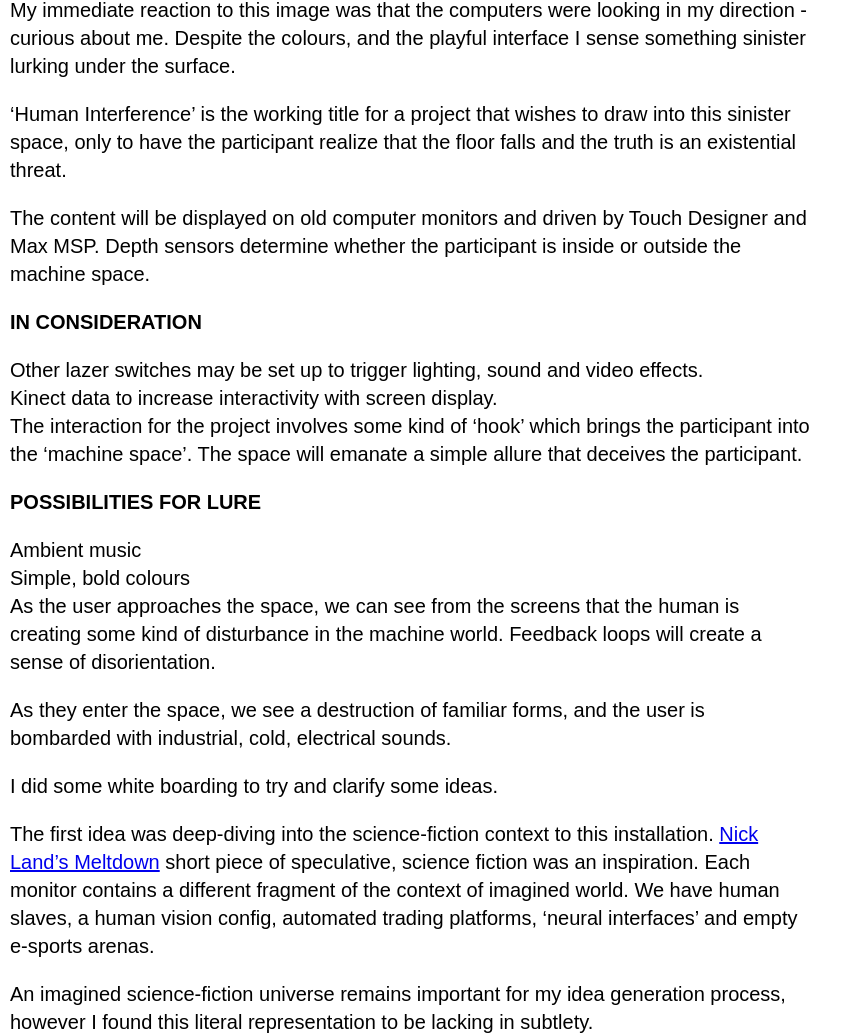
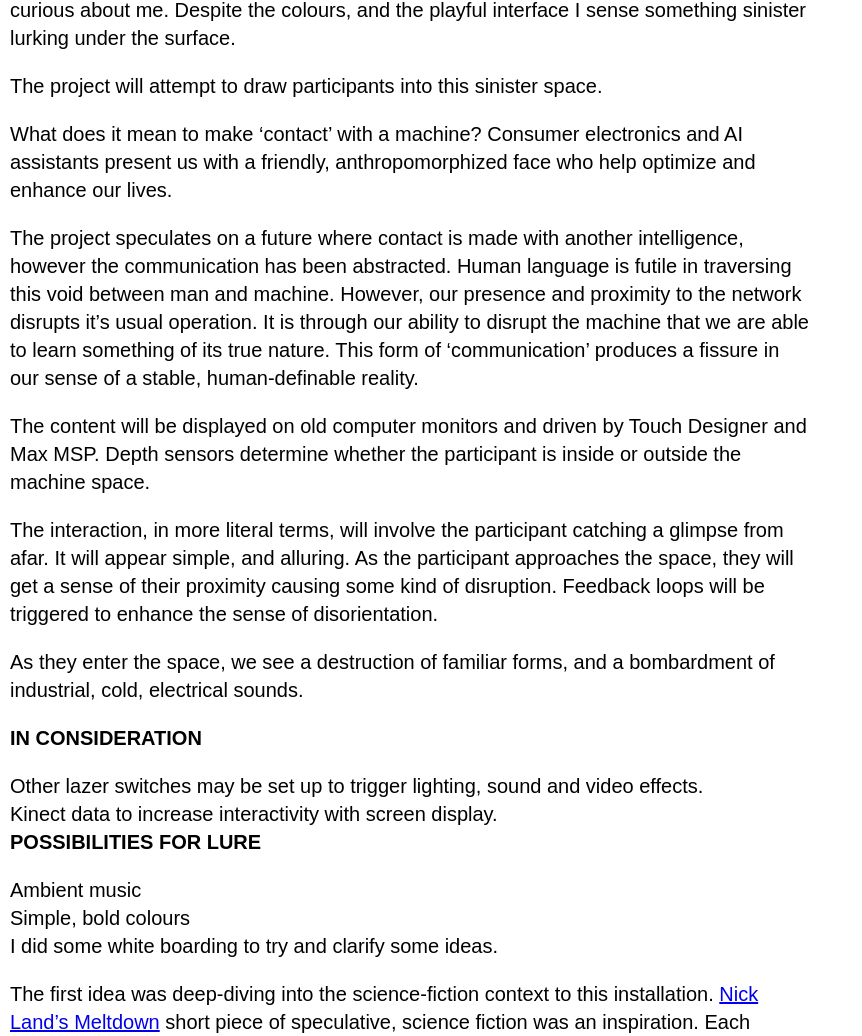
Before and after one commit to samhains/samhains.github.io, a Jekyll site: the page built from blog/_posts/physcomp/2017-11-08-human-interference-play-demonstration.md, in a window 1280 px wide and 1400 px high, scrolled down 570 px, cut to the strip 185-1221 px from the top of the window. Shown: the whole strip, without its empty margins (0-862 px from the left). Built offline with Jekyll 4.4.1, drawn with Linux system fonts in a browser that asks for light colours; some of the changed text lies outside the part shown.

Commit message:
pcomm blog update

```diff
--- a/blog/_posts/physcomp/2017-11-08-human-interference-play-demonstration.md
+++ b/blog/_posts/physcomp/2017-11-08-human-interference-play-demonstration.md
@@ -5,7 +5,7 @@ categories: physcomp
 published: true
 ---
 
-Human Interference is a work in in progress that will take the form of an interactive art installation driven by 'video content'. The piece looks to explore the experience of making contact with another intelligence.
+Human Interference is an interactive video sculpture in progress. The piece looks to explore the experience of making contact with another intelligence.
 
 The inspiration for this piece struck me when browsing artist and educator [Gregory Shaw's website](http://moodvector.com).
 
@@ -13,24 +13,28 @@ The inspiration for this piece struck me when browsing artist and educator [Greg
 
 My immediate reaction to this image was that the computers were looking in my direction - curious about me. Despite the colours, and the playful interface I sense something sinister lurking under the surface.
 
-'Human Interference' is the working title for a project that wishes to draw into this sinister space, only to have the participant realize that the floor falls and the truth is an existential threat.
+The project will attempt to draw participants into this sinister space.
+
+What does it mean to make 'contact' with a machine? Consumer electronics and AI assistants present us with a friendly, anthropomorphized face who help optimize and enhance our lives.
+
+The project speculates on a future where contact is made with another intelligence, however the communication has been abstracted. Human language is futile in traversing this void between man and machine.  However, our presence and proximity to the network disrupts it's usual operation. It is through our ability to disrupt the machine that we are able to learn something of its true nature. This form of 'communication' produces a fissure in our sense of a stable, human-definable reality.
+
 
 The content will be displayed on old computer monitors and driven by Touch Designer and Max MSP. Depth sensors determine whether the participant is inside or outside the machine space.
+
+The interaction, in more literal terms, will involve the participant catching a glimpse from afar.  It will appear simple, and alluring. As the participant approaches the space, they will get a sense of their proximity causing some kind of disruption. Feedback loops will be triggered to enhance the sense of disorientation.
+
+As they enter the space, we see a destruction of familiar forms, and a bombardment of industrial, cold, electrical sounds.
 
 **IN CONSIDERATION**
 
 * Other lazer switches may be set up to trigger lighting, sound and video effects.
 *  Kinect data to increase interactivity with screen display.
 
-The interaction for the project involves some kind of 'hook' which brings the participant into the 'machine space'. The space will emanate a simple allure that deceives the participant.
-
 **POSSIBILITIES FOR LURE**
 * Ambient music
 * Simple, bold colours
 
-As the user approaches the space, we can see from the screens that the human is creating some kind of disturbance in the machine world. Feedback loops will create a sense of disorientation.
-
-As they enter the space, we see a destruction of familiar forms, and the user is bombarded with industrial, cold, electrical sounds.
 
 I did some white boarding to try and clarify some ideas.
 
```
